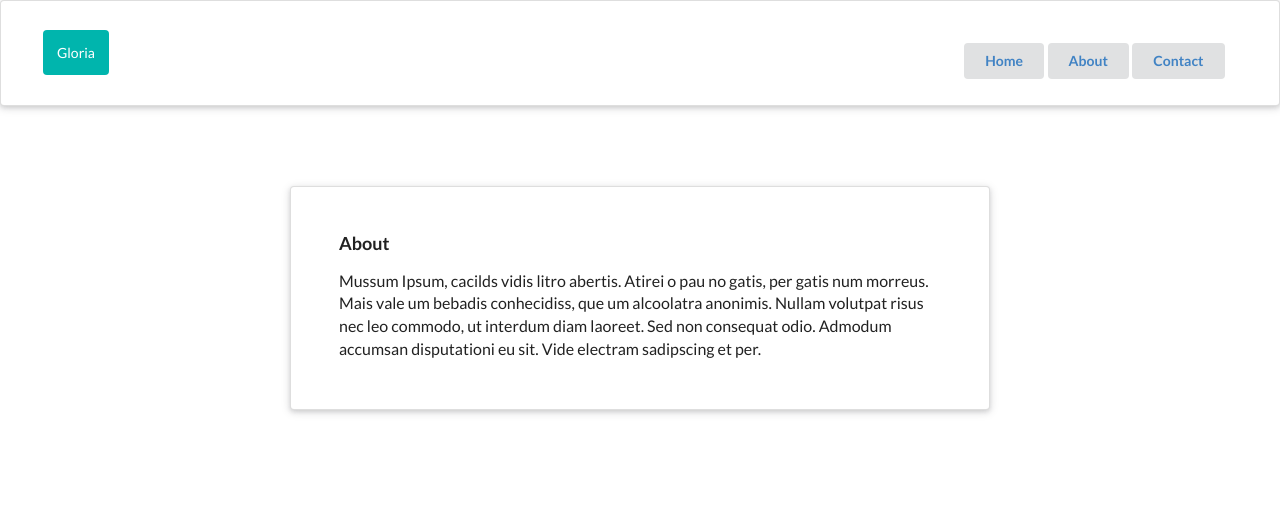
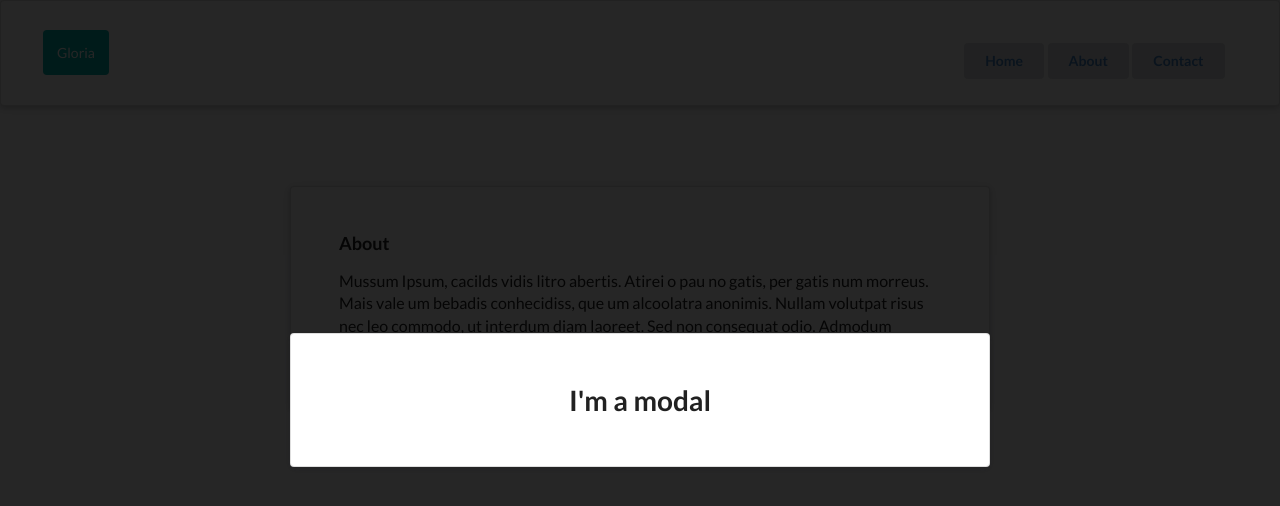
Before and after one commit to angelopolotto/react-studies, a React (Create React App) app in the folder react-router/: page /about in a window 1280 px wide. Shown: the top 506 px of the page. Built offline with nearby package versions, Linux system fonts and the light colour scheme.

Commit message:
react portals and modals

```diff
--- a/react-router/public/index.html
+++ b/react-router/public/index.html
@@ -31,6 +31,8 @@
 <body>
     <noscript>You need to enable JavaScript to run this app.</noscript>
     <div id="root"></div>
+    <!-- react portal where will be redered the modal -->
+    <div id="modal"></div>
     <!--
       This HTML file is a template.
       If you open it directly in the browser, you will see an empty page.
--- a/react-router/src/components/About.js
+++ b/react-router/src/components/About.js
@@ -1,11 +1,16 @@
 import React from 'react';
+import './Modal.css';
+import Modal from './Modal'
 
 const About = () => {
     return (
-        <div className='ui raised very padded text container segment'
-             style={{marginTop: '80px'}}>
+        <div>
+            <Modal />
+            <div className='ui raised very padded text container segment'
+                style={{marginTop: '80px'}}>
                 <h3 className='ui header'>About</h3>
                 <p>Mussum Ipsum, cacilds vidis litro abertis. Atirei o pau no gatis, per gatis num morreus. Mais vale um bebadis conhecidiss, que um alcoolatra anonimis. Nullam volutpat risus nec leo commodo, ut interdum diam laoreet. Sed non consequat odio. Admodum accumsan disputationi eu sit. Vide electram sadipscing et per.</p>
+            </div>
         </div>
     )
 }
--- a/react-router/src/components/Contact.js
+++ b/react-router/src/components/Contact.js
@@ -1,5 +1,5 @@
 import React from 'react';
-import {Link} from 'react-router-dom'
+import {Link} from 'react-router-dom';
 
 const Contact = (props) => {
     //programmatic redirect
--- /dev/null
+++ b/react-router/src/components/Modal.css
@@ -0,0 +1,26 @@
+/* test with styles */
+
+
+/* .modal {
+    height: 100%;
+    width: 100%;
+    position: fixed;
+    background-color: grey;
+    top: 0;
+    left: 0;
+    opacity: .9;
+    z-index: 10;
+}
+
+.modal-content {
+    background-color: white;
+    margin: 300px auto;
+    height: 40%;
+    width: 40%;
+    text-align: center;
+}
+
+.wrapper {
+    position: relative;
+    z-index: 0;
+} */
--- /dev/null
+++ b/react-router/src/components/Modal.js
@@ -0,0 +1,15 @@
+import React from 'react';
+import ReactDom from 'react-dom';
+
+const Modal = (props) => {
+    return ReactDom.createPortal(
+        <div className='ui dimmer show modals visible active'>
+            <div className='ui raised very padded text container segment'>
+                <h1>I'm a modal</h1>
+            </div>
+        </div>,
+        document.querySelector('#modal')
+    )
+}
+
+export default Modal;
```
